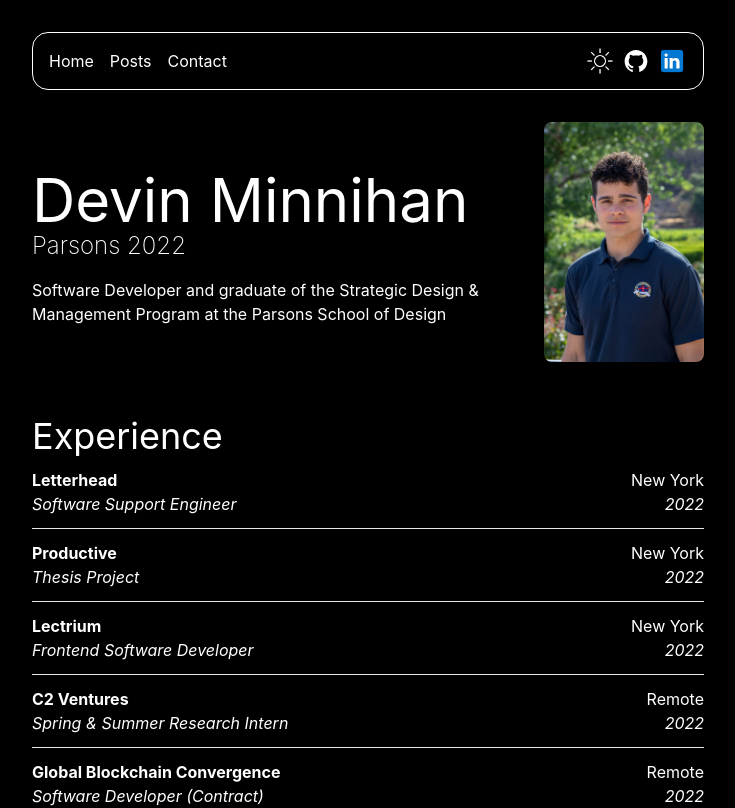
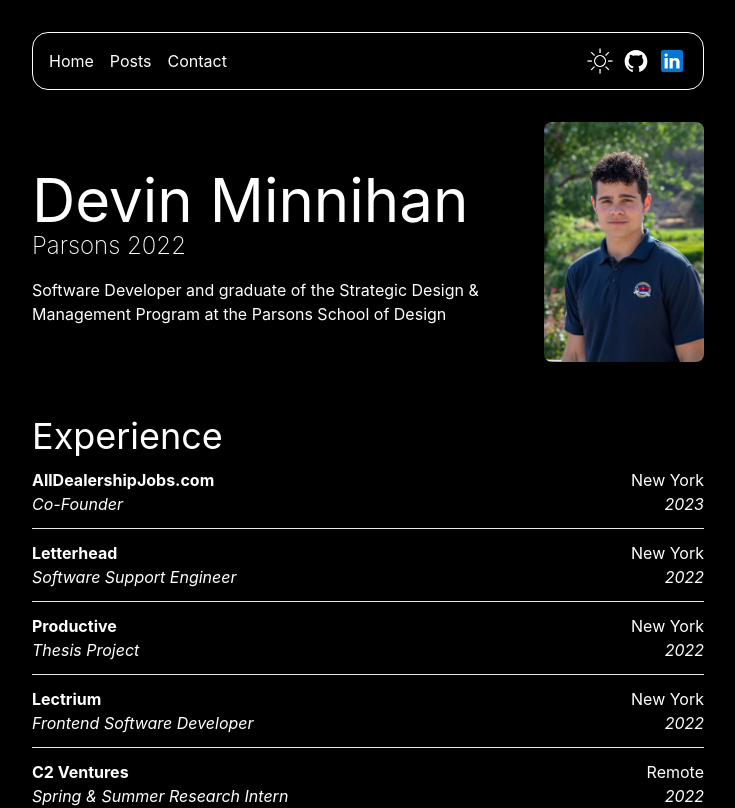
Before and after one commit to d2vin/mywebsite, a Next.js app: page / in a window 1280 px wide. Shown: the top 808 px of the page, without its empty margins (272-1007 px from the left). Built offline with nearby package versions, Linux system fonts and the light colour scheme.

Commit message:
update site

```diff
--- a/components/experience.tsx
+++ b/components/experience.tsx
@@ -5,13 +5,13 @@
   return (
     <div className="pb-40">
       <h1 className="pt-8 text-4xl pl-4 md:pl-0 transition-all">Experience</h1>
-      {/* <ExperienceLink
+      <ExperienceLink
         company={'AllDealershipJobs.com'}
         position={'Co-Founder'}
         location={'New York'}
         year={'2023'}
         link={'https://www.alldealershipjobs.com/'}
-      /> */}
+      />
       <ExperienceLink
         company={'Letterhead'}
         position={'Software Support Engineer'}
```
